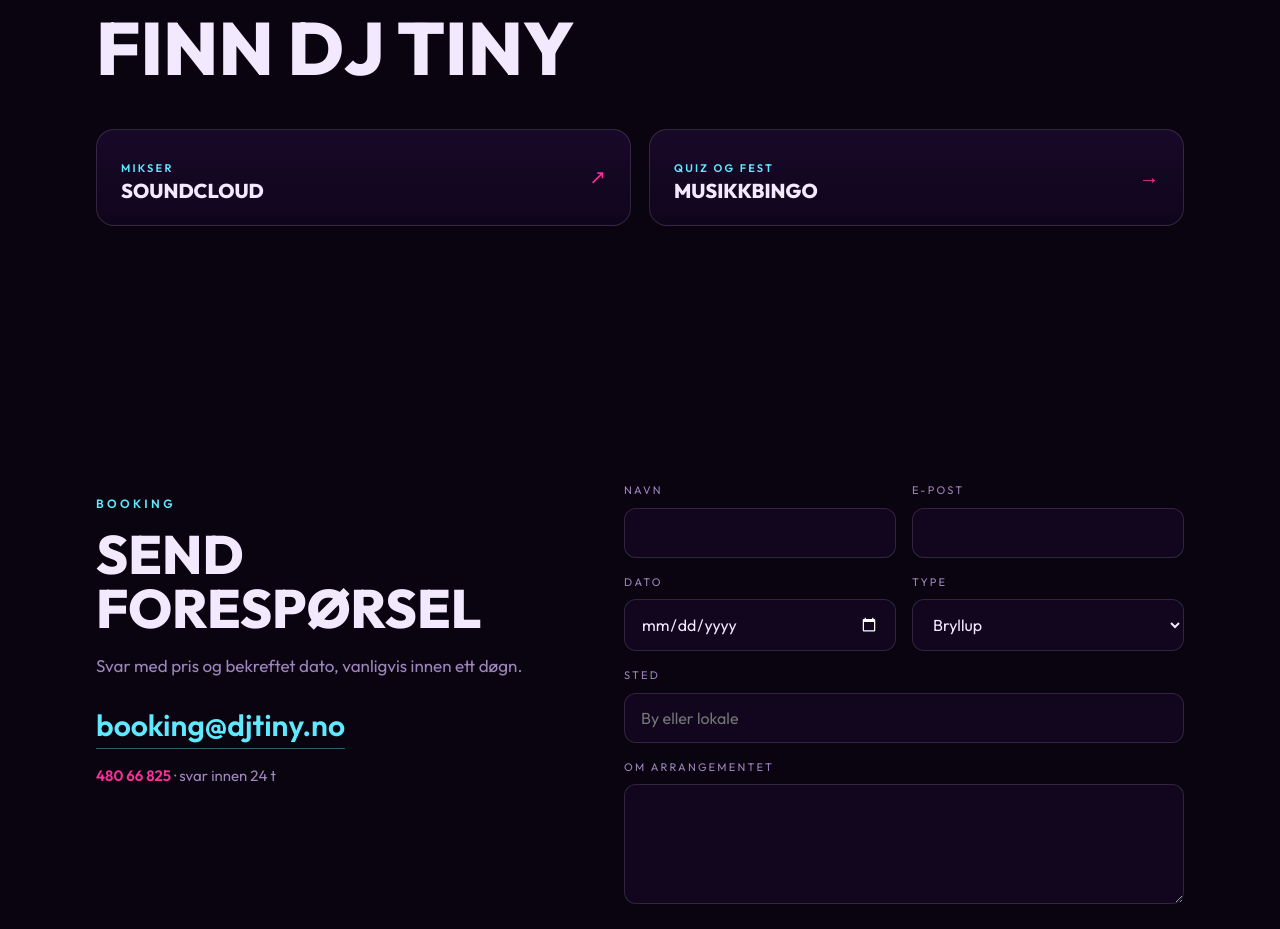
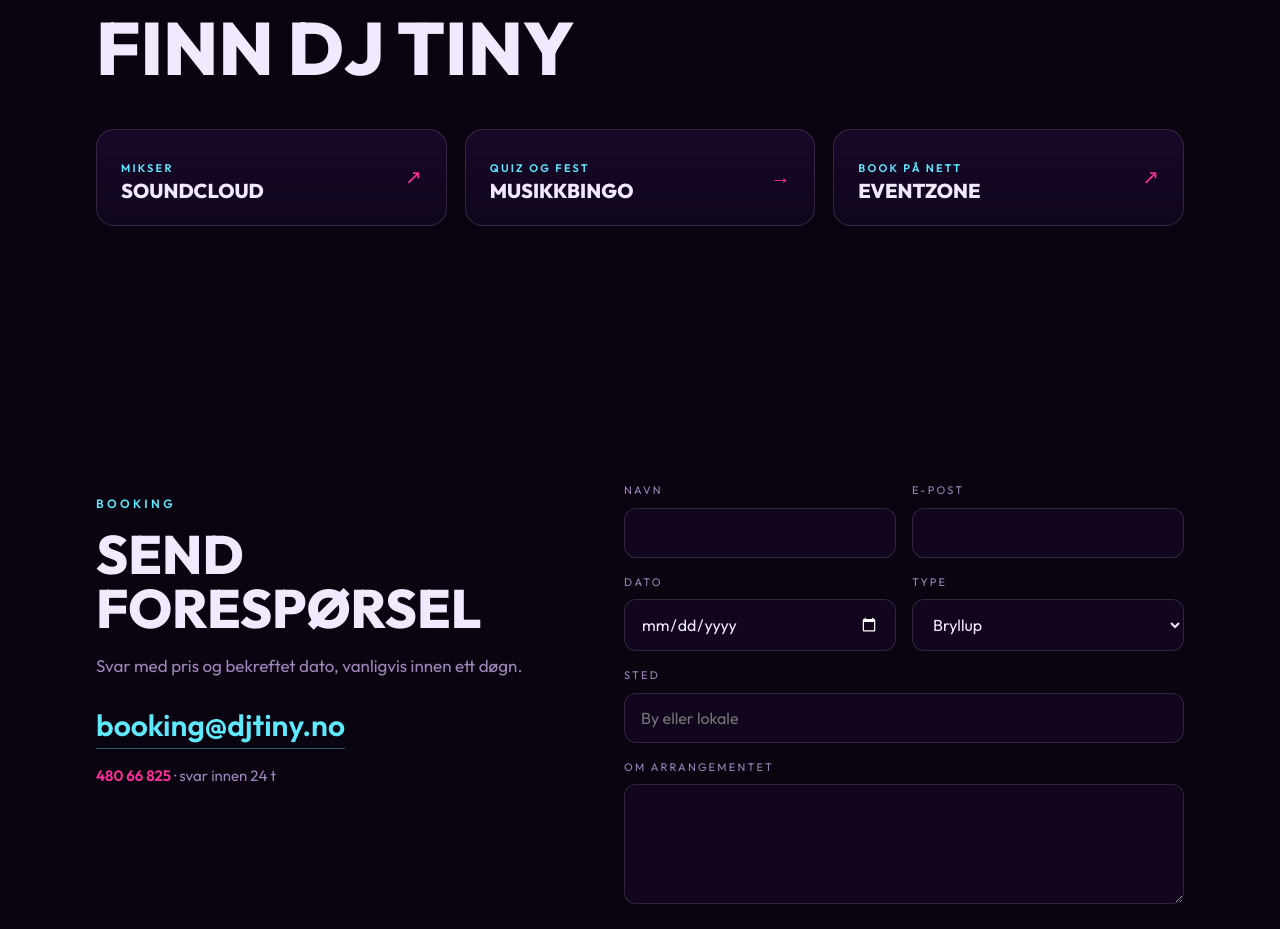
Before and after one commit to nemodafish/Djtiny, a plain HTML site: page index.html in a window 1280 px wide. Shown: the part 5287-6216 px from the top of the page. Drawn offline with Linux system fonts and the light colour scheme; a script that the page names is missing.

Commit message:
Linker: Eventzone (book DJ Tiny på nett)
Co-Authored-By: Claude Opus 5.5 <noreply@anthropic.com>

```diff
--- a/index.html
+++ b/index.html
@@ -1662,6 +1662,10 @@
           <span><span class="stag">Quiz og fest</span><strong>Musikkbingo</strong></span>
           <span class="pil" aria-hidden="true">→</span>
         </a>
+        <a class="lenke" href="https://eventzone.no/dj-tiny" target="_blank" rel="noopener">
+          <span><span class="stag">Book på nett</span><strong>Eventzone</strong></span>
+          <span class="pil" aria-hidden="true">↗</span>
+        </a>
       </div>
     </div>
   </section>
```
